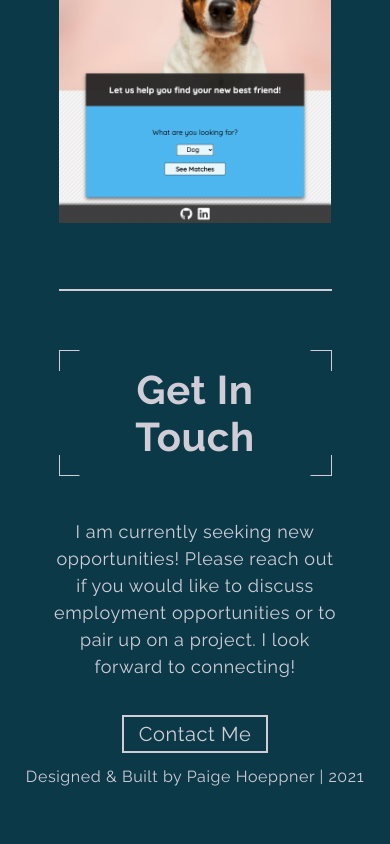
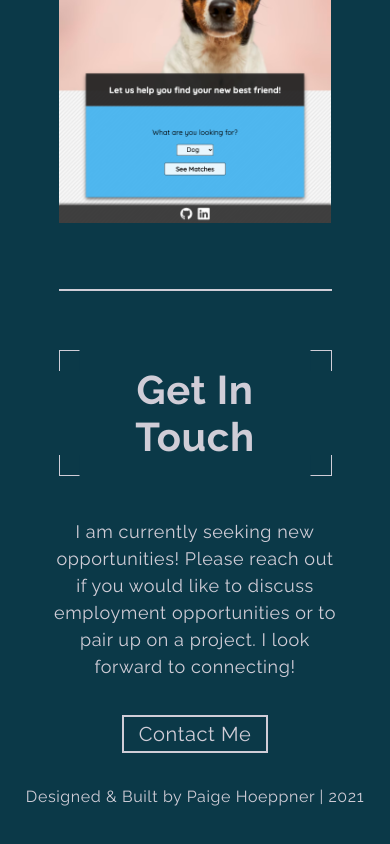
Before and after one commit to thepaiger/portfolio, a React (Create React App) app in the folder client/: page / in a window 390 px wide. Shown: the part 3802-4646 px from the top of the page. Built offline with nearby package versions, Linux system fonts and the light colour scheme.

Commit message:
removed footer code from Layout files

```diff
--- a/client/src/components/footer/Footer.css
+++ b/client/src/components/footer/Footer.css
@@ -1,4 +1,6 @@
-/* ==========FOOTER========== */
+/* ====================FOOTER STYLES==================== */
+
+/* SET DISPLAY, WIDTH, BOTTOM MARGIN */
 footer {
   display: flex;
   justify-content: center;
@@ -43,7 +45,6 @@ footer {
 /* ====================MEDIA QUERIES==================== */
 
 @media (max-width: 900px) {
-  /* ==========FOOTER========== */
   /* FULL WIDTH IF WIDTH < 900PX */
   footer {
     width: 100%;
@@ -57,6 +58,11 @@ footer {
 }
 
 @media (max-width: 480px) {
+  /* TOP PADDING FOR MOBILE */
+  footer {
+    padding: 20px 0 0 0;
+  }
+
   /* SCROLL TO TOP BUTTON - REMOVE MARGIN FOR SIDENAV, MAKE COLOR MORE VISIBLE */
   .scroll-up-btn {
     right: 1.5rem;
```
Also changed, not shown: client/src/components/layout/Layout.css (+0 -64 lines), client/src/components/layout/Layout.jsx (+0 -30 lines).
